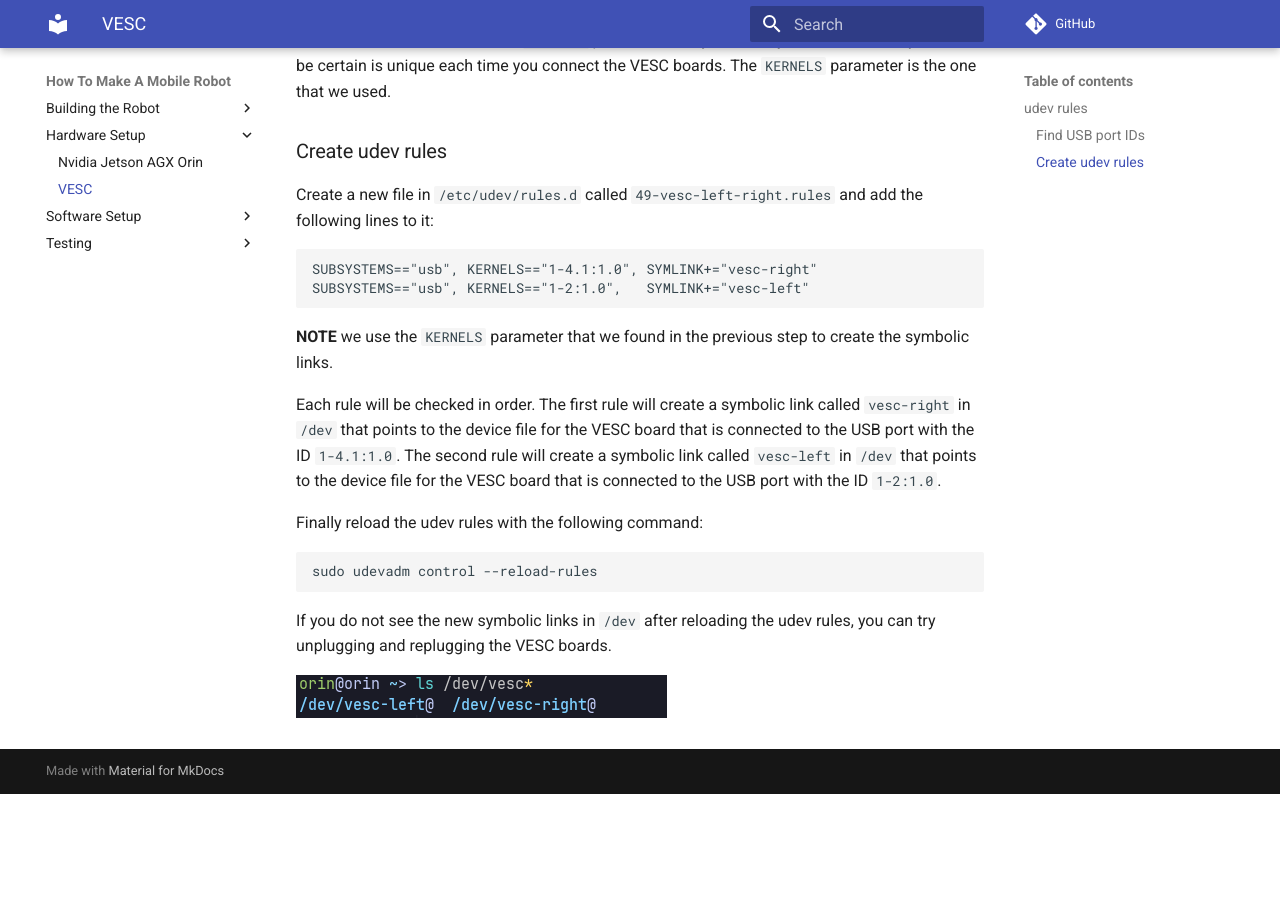
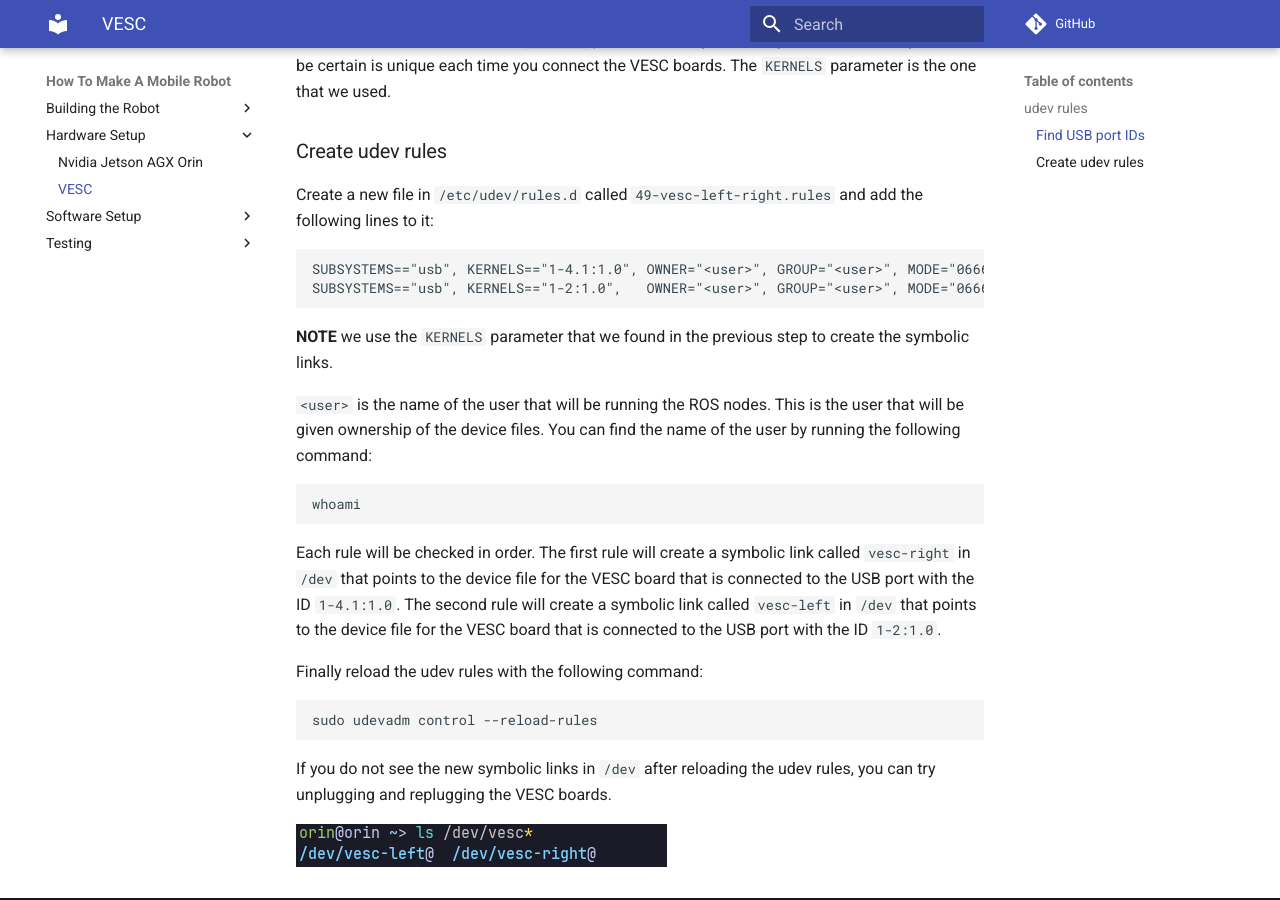
Before and after one commit to beumer-robot/How-to-make-a-mobile-robot, an MkDocs documentation site: the page built from docs/hardware/vesc.md, in a window 1280 px wide and 900 px high, scrolled down 1276 px. Built offline with MkDocs 1.6.1 and Material for MkDocs 9.7.7, drawn with Linux system fonts in a browser that asks for light colours; comment, search, counter and statistics services are not loaded; before the commit the page ends 2070 px from its top, so only the background shows below that.

Commit message:
fix: remember to change USER and GROUP in udev rule

````diff
--- a/docs/hardware/vesc.md
+++ b/docs/hardware/vesc.md
@@ -27,10 +27,16 @@
 Create a new file in `/etc/udev/rules.d` called `49-vesc-left-right.rules` and add the following lines to it:
 
 ```rules
-SUBSYSTEMS=="usb", KERNELS=="1-4.1:1.0", SYMLINK+="vesc-right"
-SUBSYSTEMS=="usb", KERNELS=="1-2:1.0",   SYMLINK+="vesc-left"
+SUBSYSTEMS=="usb", KERNELS=="1-4.1:1.0", OWNER="<user>", GROUP="<user>", MODE="0666", SYMLINK+="vesc-right"
+SUBSYSTEMS=="usb", KERNELS=="1-2:1.0",   OWNER="<user>", GROUP="<user>", MODE="0666", SYMLINK+="vesc-left"
 ```
 **NOTE** we use the `KERNELS` parameter that we found in the previous step to create the symbolic links.
+
+`<user>` is the name of the user that will be running the ROS nodes. This is the user that will be given ownership of the device files. You can find the name of the user by running the following command:
+
+```sh
+whoami
+```
 
 Each rule will be checked in order. The first rule will create a symbolic link called `vesc-right` in `/dev` that points to the device file for the VESC board that is connected to the USB port with the ID `1-4.1:1.0`. The second rule will create a symbolic link called `vesc-left` in `/dev` that points to the device file for the VESC board that is connected to the USB port with the ID `1-2:1.0`.
 
````
